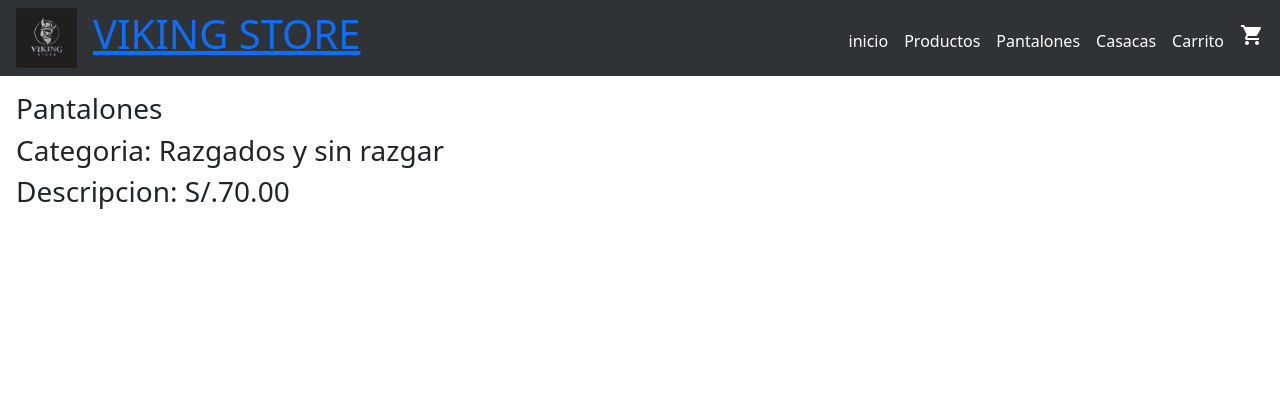
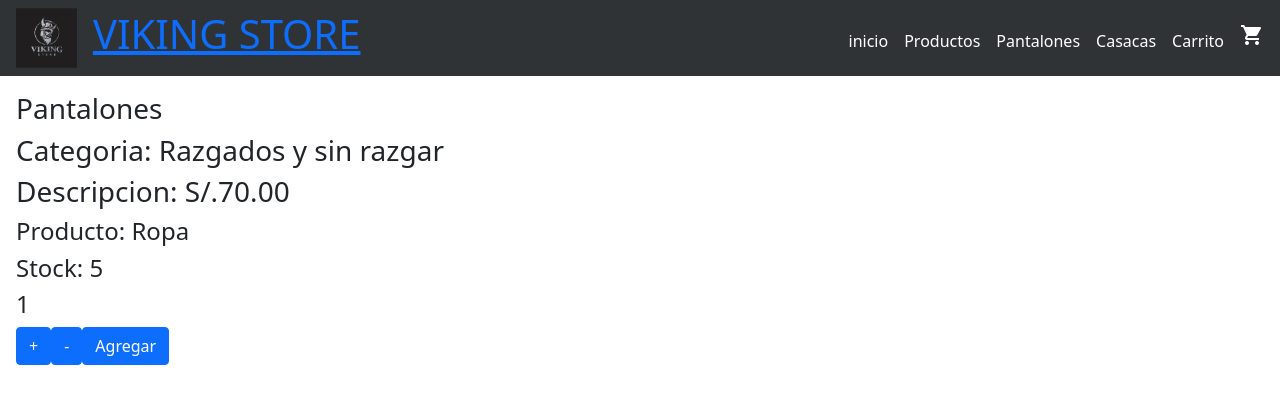
Before and after one commit to waltergr99/proyecto_reacts, a React (Create React App) app: page /producto/1 in a window 1280 px wide. Shown: the top 404 px of the page. Built offline with nearby package versions, Linux system fonts and the light colour scheme.

Commit message:
modificado

```diff
--- a/src/componentes/ItemCount/ItemCount.js
+++ b/src/componentes/ItemCount/ItemCount.js
@@ -1,10 +1,11 @@
 import React from "react"
 import { useState } from "react"
 import Button from 'react-bootstrap/Button'
+import {Link } from "react-router-dom"
 
-const ItemCount = ({ stock, initial, onAdd, links }) => {
+const ItemCount = ({ stock, initial, onAdd,setCantidad, setMostrar }) => {
 
-    let [contador, setContador] = useState(0)
+    let [contador, setContador] = useState(initial)
 
     const sumar = () => {
 
@@ -27,12 +28,20 @@ const ItemCount = ({ stock, initial, onAdd, links }) => {
 
     }
 
-    const agregarItem = () => {
-        console.log("Aca agrego un item")
+    const agregarItem = (e) => {
+        onAdd(contador)
+        console.log("Aca agrego un item" + contador + " UNIDADES AL CARRITO")
+        e.target.disabled = true
+        setMostrar(true)
+
+        setTimeout(() => {
+
+        }, 3000);
 
   }
     return (
         <>
+
 
                 <h4>Producto: Ropa</h4>
 
@@ -41,11 +50,29 @@ const ItemCount = ({ stock, initial, onAdd, links }) => {
 
                     <Button onClick={sumar}>+</Button>
                     <Button onClick={restar}>-</Button>
+                    <Link to={`/carrito`}>
                     <Button onClick={onAdd}>Agregar</Button>
-
+                    </Link>
         </>
 
     )
 }
 
 export default ItemCount
+
+/*return (
+    <>
+    <div id="fichaContador">
+    <div id="contadorProducto">
+    <span class="material-icons" onClick={sumar}>+</span>
+    <p>{contador}</p>
+    <span class="material-icons" onClick={restar}>-</span>
+
+   <Link to={`/carrito`}><button onClick={agregarItem}>AGREGAR</button></Link>
+    </div>
+    </div>
+    </>
+)
+}
+
+export default ItemCount */
--- a/src/componentes/ItemCount/ItemDetail.js
+++ b/src/componentes/ItemCount/ItemDetail.js
@@ -1,21 +1,58 @@
 
 import ItemCount from "./ItemCount"
-import useStyles from "./Items.styles";
-import {Link} from "react-router-dom"
+import useStyles  from "./Items.styles";
+import { useState  } from "react";
+
+import React from "react"
+
 
 const ItemDetail = ({ lista }) => {
+
     const styles = useStyles()
+    let [cantidad,setCantidad] = useState("")
+    let [mostrar, setMostrar] = useState(false)
+    const onAdd =() => {
+        console.log("cantidad de unidades" + cantidad)
 
+    }
+
+
+
+    if (mostrar === false) {
     return (
-        <>
+
             <article className={styles.detailtitle}>
                 <h3 >{lista.title} </h3>
                 <h3 >Categoria: {lista.description}</h3>
                 <h3 >Descripcion: {lista.price}</h3>
+                <ItemCount stock={5} initial={1} onAdd={onAdd} setCantidad={setCantidad} setMostrar={setMostrar} />
+            </article>
 
-            </article>
-        </>
     )
+    }else{
+        return (
 
+            <div>
+
+            <h1>Detalle</h1>
+            <p>${lista.productoss}</p>
+            <p>${lista.precio}</p>
+            <h2>Tu producto ha sido ingresado. Ingresaste {cantidad} unidades </h2>
+
+
+
+
+            </div>
+
+
+
+
+
+        )
+
+
+
+
+    }
 }
 export default ItemDetail
--- a/src/componentes/NavBar/Home.js
+++ b/src/componentes/NavBar/Home.js
@@ -1,11 +1,19 @@
 
 
 const Home = () => {
+  const hacerClick = () => {
+    console.log("HOLA DESDE EL CLICK")
+}
+
   return (
 
-   <h1> HOLA </h1>
+    <div>
 
+      <h1> HOLA </h1>
 
+     <button onClick={hacerClick}>click</button>
+
+    </div>
     )
 
 }
```
